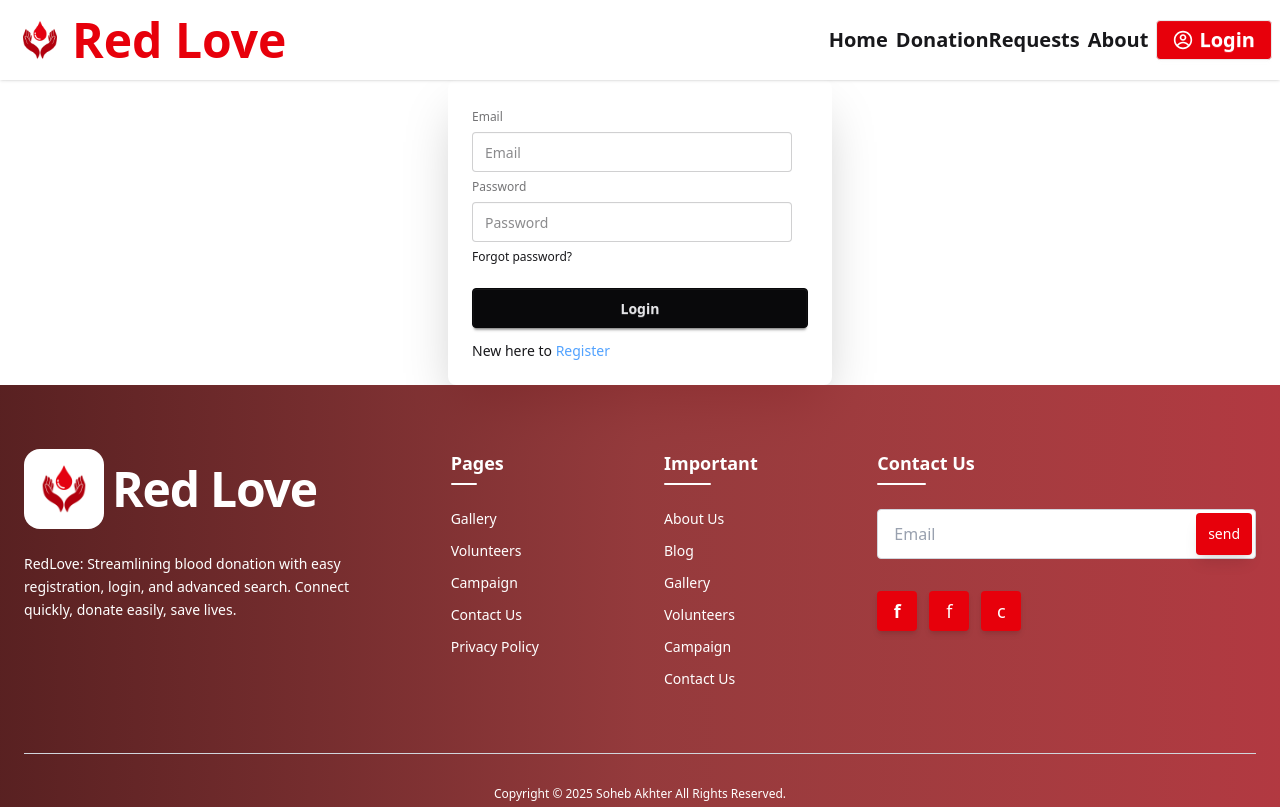
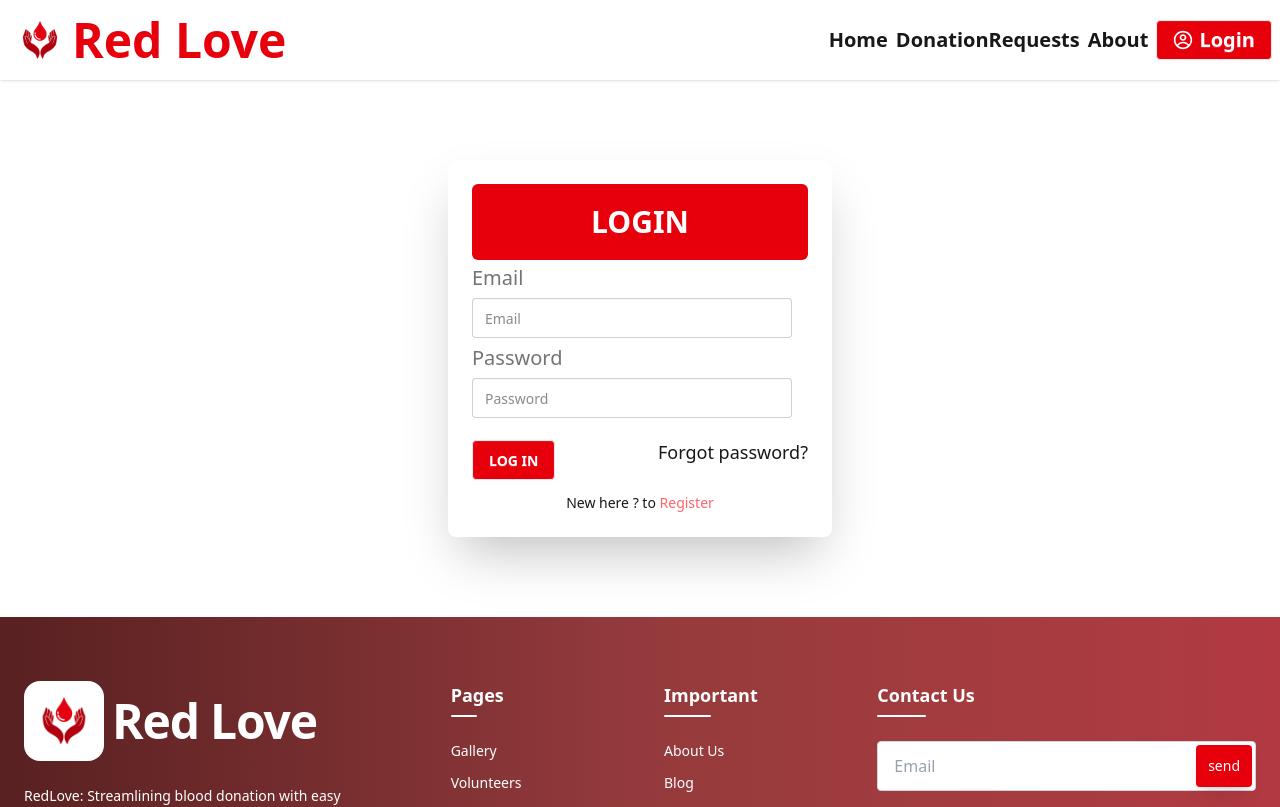
Before and after one commit to sohebakhter/blood-donation-client, a React (Vite) app: page /login in a window 1280 px wide. Shown: the top 807 px of the page. Built offline with nearby package versions, Linux system fonts and the light colour scheme; no server answers.

Commit message:
login page design

```diff
--- a/src/Pages/Auth/Login.jsx
+++ b/src/Pages/Auth/Login.jsx
@@ -27,13 +27,16 @@ const Login = () => {
       });
   };
   return (
-    <div className="flex justify-center items-center">
+    <div className="flex justify-center items-center p-20">
       <div className="card bg-base-100 w-full max-w-sm shrink-0 shadow-2xl">
         <div className="card-body">
           <form onSubmit={handleSubmit(handleLogin)}>
+            <h1 className="bg-red-600 text-white text-center text-3xl py-5 font-semibold rounded-md">
+              LOGIN
+            </h1>
             <fieldset className="fieldset">
               {/* email */}
-              <label className="label">Email</label>
+              <label className="label text-xl">Email</label>
               <input
                 type="email"
                 {...register("email", { required: true })}
@@ -44,7 +47,7 @@ const Login = () => {
                 <p className="text-red-500">Email is required</p>
               )}
               {/* password */}
-              <label className="label">Password</label>
+              <label className="label text-xl">Password</label>
               <input
                 type="password"
                 {...register("password", { required: true })}
@@ -54,15 +57,17 @@ const Login = () => {
               {errors.password?.type === "required" && (
                 <p className="text-red-500">Password is required</p>
               )}
-              <div>
-                <a className="link link-hover">Forgot password?</a>
+              <div className="flex items-center justify-between">
+                <button className="btn bg-red-600 mt-4 text-white">
+                  LOG IN
+                </button>
+                <a className="link link-hover text-lg">Forgot password?</a>
               </div>
-              <button className="btn btn-neutral mt-4">Login</button>
             </fieldset>
           </form>
           <Link to="/register" state={location?.state}>
-            <p>
-              New here to <span className="text-blue-400">Register</span>
+            <p className="text-center">
+              New here ? to <span className="text-red-400">Register</span>
             </p>
           </Link>
         </div>
```
